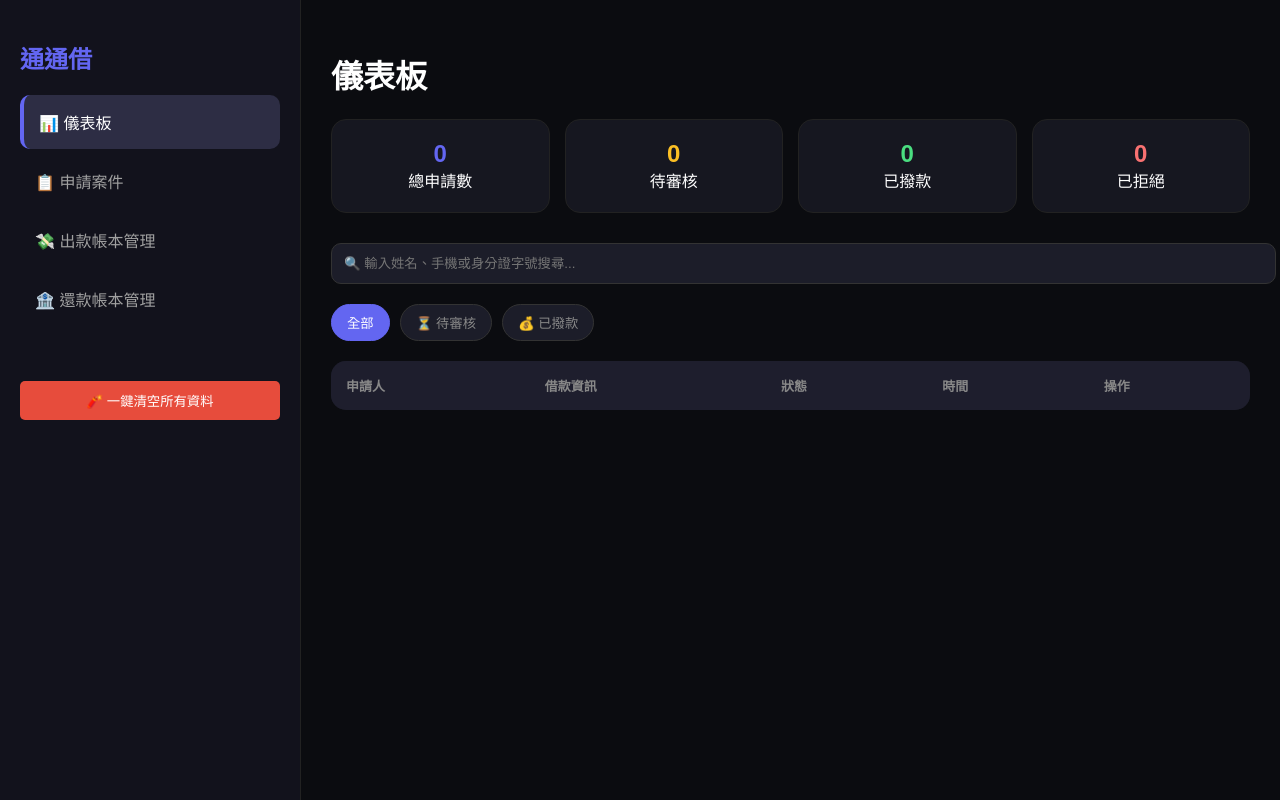
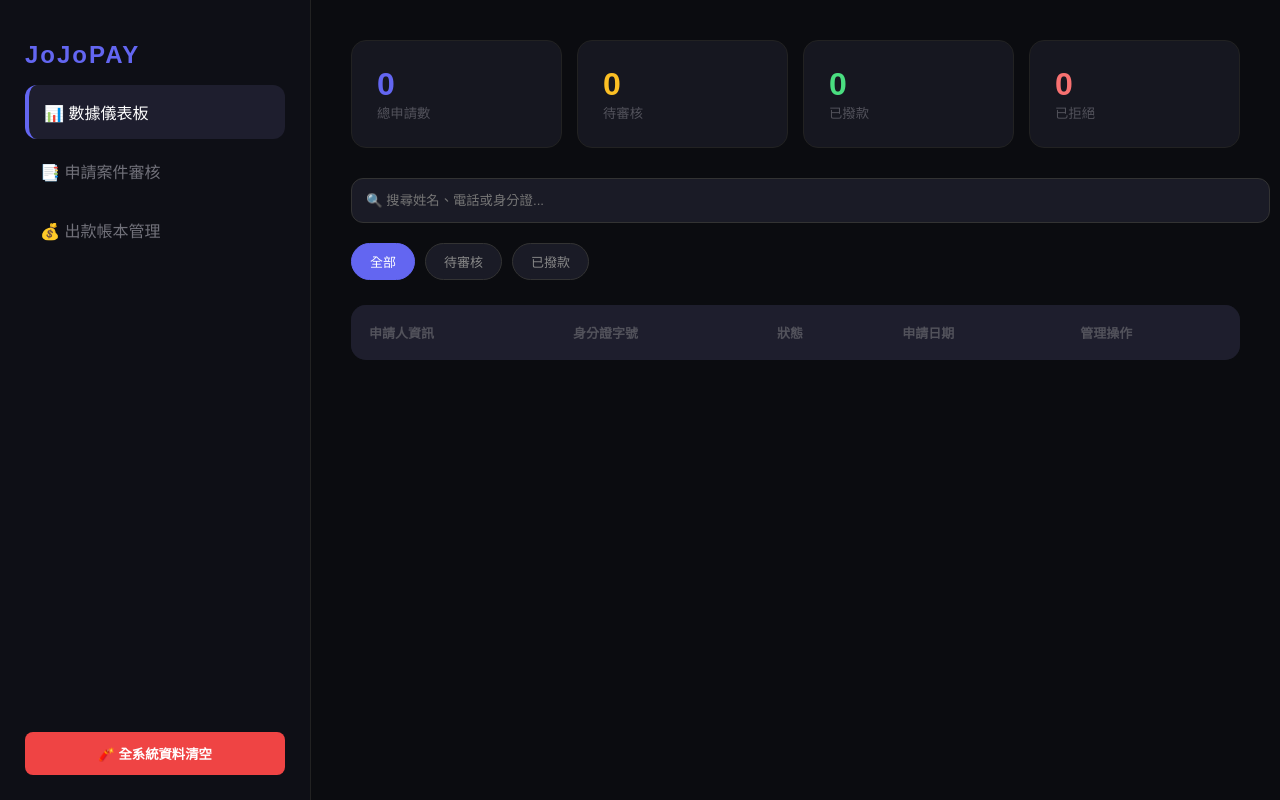
Before and after one commit to OnepriceQ/onepriceq.github.io, a plain HTML site: page Admin.html in a window 1280 px wide. Both pictures are taken after a click on the button "全部". Drawn offline with Linux system fonts and the light colour scheme; no server answers.

Commit message:
Update Admin.html

```diff
--- a/Admin.html
+++ b/Admin.html
@@ -2,70 +2,64 @@
 <html lang="zh-TW">
 <head>
     <meta charset="UTF-8">
-    <meta name="viewport" content="width=device-width, initial-scale=1.0">
-    <title>通通借 | 總控後台</title>
+    <title>金合舅 JoJoPAY | 管理總控</title>
     <script src="https://www.gstatic.com/firebasejs/9.17.1/firebase-app-compat.js"></script>
     <script src="https://www.gstatic.com/firebasejs/9.17.1/firebase-database-compat.js"></script>
     <style>
-        :root { --accent: #6366f1; --bg: #0b0c10; --card: #161720; --sidebar: #12121c; }
+        :root { --accent: #6366f1; --bg: #0b0c10; --card: #161720; --sidebar: #0e0f16; }
         body { font-family: sans-serif; background: var(--bg); color: #fff; margin: 0; display: flex; height: 100vh; }
 
-        /* 側邊欄對齊截圖 */
-        .sidebar { width: 260px; background: var(--sidebar); border-right: 1px solid #222; padding: 20px; }
-        .nav-item { padding: 15px; margin-bottom: 5px; border-radius: 10px; cursor: pointer; display: flex; align-items: center; color: #a0a0a0; }
-        .nav-item.active { background: #2d2d44; color: #fff; border-left: 4px solid var(--accent); }
+        .sidebar { width: 260px; background: var(--sidebar); border-right: 1px solid #222; padding: 25px; display: flex; flex-direction: column; }
+        .nav-item { padding: 15px; border-radius: 12px; cursor: pointer; color: #71717a; display: flex; align-items: center; margin-bottom: 5px; }
+        .nav-item.active { background: #1e1e2e; color: #fff; border-left: 4px solid var(--accent); }
 
-        /* 主區域 */
-        .main { flex: 1; padding: 30px; overflow-y: auto; }
+        .main { flex: 1; padding: 40px; overflow-y: auto; }
         .stats-grid { display: grid; grid-template-columns: repeat(4, 1fr); gap: 15px; margin-bottom: 30px; }
-        .stat-card { background: var(--card); padding: 20px; border-radius: 15px; text-align: center; border: 1px solid #222; }
-        .stat-num { font-size: 24px; font-weight: bold; color: var(--accent); }
+        .stat-card { background: var(--card); padding: 25px; border-radius: 15px; border: 1px solid #222; }
+        .stat-num { font-size: 32px; font-weight: bold; color: var(--accent); }
 
-        /* 篩選按鈕對齊截圖 */
-        .filter-bar { display: flex; gap: 10px; margin-bottom: 20px; flex-wrap: wrap; }
-        .filter-btn { padding: 8px 15px; background: #1c1d29; border: 1px solid #333; border-radius: 20px; color: #888; cursor: pointer; }
+        .search-input { width: 100%; padding: 14px; background: #1a1b26; border: 1px solid #333; border-radius: 12px; color: #fff; margin-bottom: 20px; outline: none; }
+        .filter-bar { display: flex; gap: 10px; margin-bottom: 25px; }
+        .filter-btn { padding: 8px 18px; background: #1a1b26; border: 1px solid #333; border-radius: 20px; color: #888; cursor: pointer; font-size: 13px; }
         .filter-btn.active { background: var(--accent); color: #fff; border-color: var(--accent); }
 
-        .search-box { width: 100%; padding: 12px; background: #1c1d29; border: 1px solid #333; border-radius: 10px; color: #fff; margin-bottom: 20px; }
+        table { width: 100%; border-collapse: collapse; background: var(--card); border-radius: 15px; overflow: hidden; }
+        th { background: #1e1e2d; padding: 18px; text-align: left; color: #52525b; font-size: 13px; }
+        td { padding: 18px; border-bottom: 1px solid #222; font-size: 14px; }
+        .badge { padding: 4px 10px; border-radius: 6px; font-size: 12px; background: #27272a; color: #fbbf24; }
 
-        table { width: 100%; border-collapse: collapse; background: var(--card); border-radius: 15px; overflow: hidden; }
-        th { background: #1e1e2d; padding: 15px; text-align: left; font-size: 13px; color: #888; }
-        td { padding: 15px; border-bottom: 1px solid #222; }
-        .status-badge { padding: 4px 10px; border-radius: 6px; font-size: 12px; background: #333; }
-        .btn-clear { background: #e74c3c; padding: 10px; border: none; border-radius: 5px; color: #fff; cursor: pointer; margin-top: 50px; width: 100%; }
+        .btn-clear { background: #ef4444; color: #fff; border: none; padding: 12px; border-radius: 8px; cursor: pointer; margin-top: auto; font-weight: bold; }
     </style>
 </head>
 <body>
 
 <div class="sidebar">
-    <h2 style="color:var(--accent);">通通借</h2>
-    <div class="nav-item active">📊 儀表板</div>
-    <div class="nav-item">📋 申請案件</div>
-    <div class="nav-item">💸 出款帳本管理</div>
-    <div class="nav-item">🏦 還款帳本管理</div>
-    <button class="btn-clear" onclick="clearAll()">🧨 一鍵清空所有資料</button>
+    <h1 style="color:var(--accent); font-size: 24px; letter-spacing: 2px;">JoJoPAY</h1>
+    <div class="nav-item active">📊 數據儀表板</div>
+    <div class="nav-item">📑 申請案件審核</div>
+    <div class="nav-item">💰 出款帳本管理</div>
+    <button class="btn-clear" onclick="clearAll()">🧨 全系統資料清空</button>
 </div>
 
 <div class="main">
-    <h1>儀表板</h1>
     <div class="stats-grid">
-        <div class="stat-card"><div class="stat-num" id="count-all">0</div><div>總申請數</div></div>
-        <div class="stat-card"><div class="stat-num" id="count-pending" style="color:#fbbf24;">0</div><div>待審核</div></div>
-        <div class="stat-card"><div class="stat-num" id="count-paid" style="color:#4ade80;">0</div><div>已撥款</div></div>
-        <div class="stat-card"><div class="stat-num" id="count-fail" style="color:#f87171;">0</div><div>已拒絕</div></div>
+        <div class="stat-card"><div class="stat-num" id="count-all">0</div><small style="color:#52525b">總申請數</small></div>
+        <div class="stat-card"><div class="stat-num" id="count-pending" style="color:#fbbf24">0</div><small style="color:#52525b">待審核</small></div>
+        <div class="stat-card"><div class="stat-num" id="count-done" style="color:#4ade80">0</div><small style="color:#52525b">已撥款</small></div>
+        <div class="stat-card"><div class="stat-num" id="count-reject" style="color:#f87171">0</div><small style="color:#52525b">已拒絕</small></div>
     </div>
 
-    <input type="text" class="search-box" id="searchInput" oninput="renderTable()" placeholder="🔍 輸入姓名、手機或身分證字號搜尋...">
+    <input type="text" class="search-input" id="searchBox" placeholder="🔍 搜尋姓名、電話或身分證..." oninput="renderTable()">
 
     <div class="filter-bar">
-        <button class="filter-btn active" onclick="filterStatus('全部')">全部</button>
-        <button class="filter-btn" onclick="filterStatus('待審核')">⏳ 待審核</button>
-        <button class="filter-btn" onclick="filterStatus('已撥款')">💰 已撥款</button>
+        <button class="filter-btn active" onclick="setFilter('全部')">全部</button>
+        <button class="filter-btn" onclick="setFilter('待審核')">待審核</button>
+        <button class="filter-btn" onclick="setFilter('已撥款')">已撥款</button>
     </div>
 
     <table>
         <thead>
-            <tr><th>申請人</th><th>借款資訊</th><th>狀態</th><th>時間</th><th>操作</th></tr>
+            <tr><th>申請人資訊</th><th>身分證字號</th><th>狀態</th><th>申請日期</th><th>管理操作</th></tr>
         </thead>
         <tbody id="caseList"></tbody>
     </table>
@@ -73,48 +67,48 @@
 
 <script>
     const firebaseConfig = {
-        apiKey: "YOUR_API_KEY", // <--- 務必更換
+        apiKey: "AIzaSyDEsdCk1mhabHwZTqt7wRuC4_FH",
         databaseURL: "https://theone-zero-default-rtdb.asia-southeast1.firebasedatabase.app"
     };
     firebase.initializeApp(firebaseConfig);
     const db = firebase.database();
 
-    let allUsers = [];
-    let currentFilter = '全部';
+    let allData = [];
+    let filterStatus = '全部';
 
     db.ref('users').on('value', snap => {
-        allUsers = [];
-        const data = snap.val();
-        for(let key in data) allUsers.push(data[key]);
+        allData = [];
+        const val = snap.val();
+        for(let id in val) allData.push(val[id]);
         updateStats();
         renderTable();
     });
 
     function updateStats() {
-        document.getElementById('count-all').innerText = allUsers.length;
-        document.getElementById('count-pending').innerText = allUsers.filter(u => u.status === '待審核').length;
-        document.getElementById('count-paid').innerText = allUsers.filter(u => u.status === '已撥款').length;
-        document.getElementById('count-fail').innerText = allUsers.filter(u => u.status === '已拒絕').length;
+        document.getElementById('count-all').innerText = allData.length;
+        document.getElementById('count-pending').innerText = allData.filter(u => u.status === '待審核').length;
+        document.getElementById('count-done').innerText = allData.filter(u => u.status === '已撥款').length;
+        document.getElementById('count-reject').innerText = allData.filter(u => u.status === '已拒絕').length;
     }
 
     function renderTable() {
-        const search = document.getElementById('searchInput').value.toLowerCase();
-        const list = document.getElementById('caseList');
-        list.innerHTML = '';
+        const search = document.getElementById('searchBox').value.toLowerCase();
+        const tbody = document.getElementById('caseList');
+        tbody.innerHTML = '';
 
-        allUsers.forEach(u => {
-            if (currentFilter !== '全部' && u.status !== currentFilter) return;
+        allData.forEach(u => {
+            if (filterStatus !== '全部' && u.status !== filterStatus) return;
             if (search && !JSON.stringify(u).toLowerCase().includes(search)) return;
 
-            list.innerHTML += `
+            tbody.innerHTML += `
                 <tr>
-                    <td><b>${u.name}</b><br><small>${u.phone}</small></td>
+                    <td><b>${u.name}</b><br><small style="color:#71717a">${u.phone}</small></td>
                     <td>${u.idCard}</td>
-                    <td><span class="status-badge">${u.status}</span></td>
+                    <td><span class="badge">${u.status}</span></td>
                     <td>${u.submitTime || 'N/A'}</td>
                     <td>
                         <button onclick="updateStatus('${u.phone}', '已撥款')" style="background:#4ade80; border:none; border-radius:4px; padding:5px 10px; cursor:pointer;">准</button>
-                        <button onclick="updateStatus('${u.phone}', '已拒絕')" style="background:#f87171; border:none; border-radius:4px; padding:5px 10px; cursor:pointer; color:#fff;">核</button>
+                        <button onclick="updateStatus('${u.phone}', '已拒絕')" style="background:#f87171; border:none; border-radius:4px; padding:5px 10px; cursor:pointer; color:#fff;">駁</button>
                     </td>
                 </tr>`;
         });
@@ -124,16 +118,15 @@
         db.ref('users/' + phone).update({ status: status });
     }
 
-    function filterStatus(s) {
-        currentFilter = s;
-        document.querySelectorAll('.filter-btn').forEach(b => b.classList.toggle('active', b.innerText.includes(s)));
+    function setFilter(s) {
+        filterStatus = s;
+        document.querySelectorAll('.filter-btn').forEach(b => b.classList.toggle('active', b.innerText === s));
         renderTable();
     }
 
     function clearAll() {
-        if(confirm("元老，確定要『全清空』所有數據嗎？包含帳本與申請紀錄。")) {
-            db.ref('/').remove();
-            alert("已清空，目前系統為純淨版。");
+        if(confirm("元老，確定要『徹底清空』所有數據嗎？此動作不可逆！")) {
+            db.ref('/').remove().then(() => alert("資料庫已全數更新為純淨狀態！"));
         }
     }
 </script>
```
